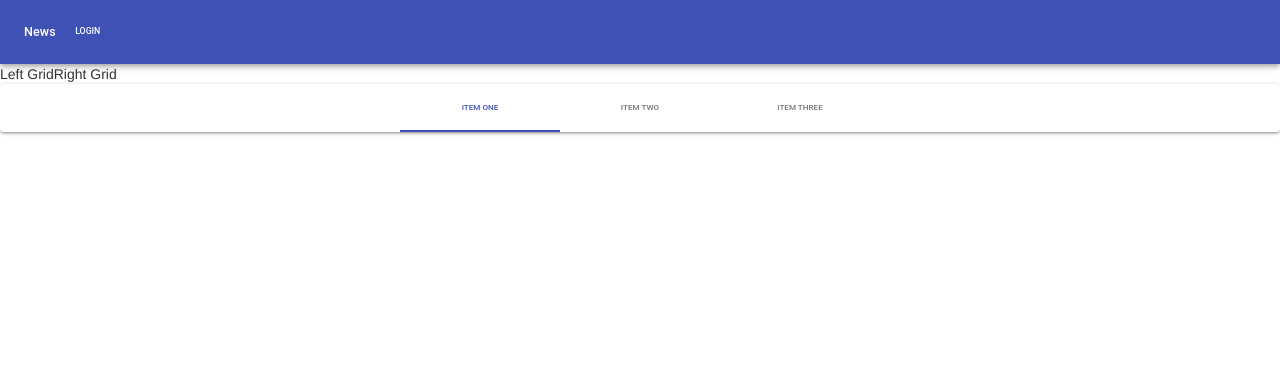
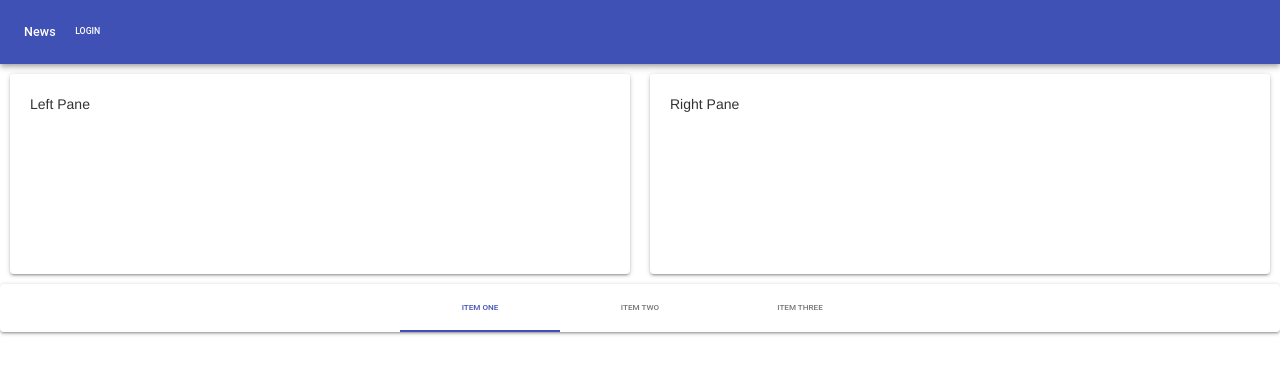
Before and after one commit to sinninga/react-material-tutorial, a React app: page / in a window 1280 px wide. Shown: the top 374 px of the page. Built offline with nearby package versions, Linux system fonts and the light colour scheme.

Commit message:
grid updated with style

```diff
--- a/src/components/body.jsx
+++ b/src/components/body.jsx
@@ -1,19 +1,27 @@
 import React, { Component } from 'react';
-import { Grid } from '@material-ui/core';
+import { Grid, Paper } from '@material-ui/core';
 
 class Body extends Component {
   constructor(props) {
     super(props);
   }
 
+
   render() {
+  const style = {
+    Paper: { padding: 20, margin: 10, height: 200 }
+  }
     return (
       <Grid container>
-        <Grid item>
-          Left Grid
+        <Grid item sm>
+          <Paper style={style.Paper}>
+            Left Pane
+          </Paper>
         </Grid>
-        <Grid item>
-          Right Grid
+        <Grid item sm>
+          <Paper style={style.Paper}>
+            Right Pane
+          </Paper>
         </Grid>
       </Grid>
     );
```
